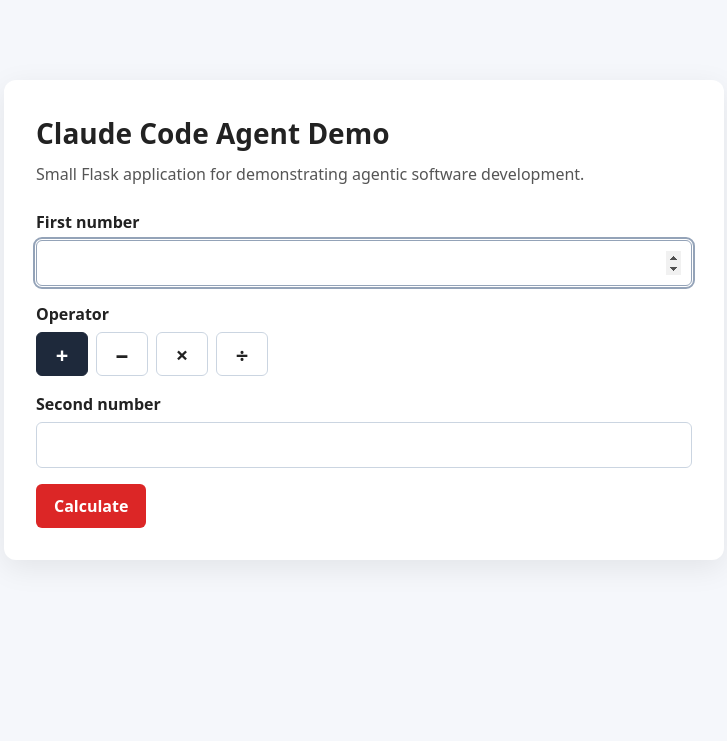
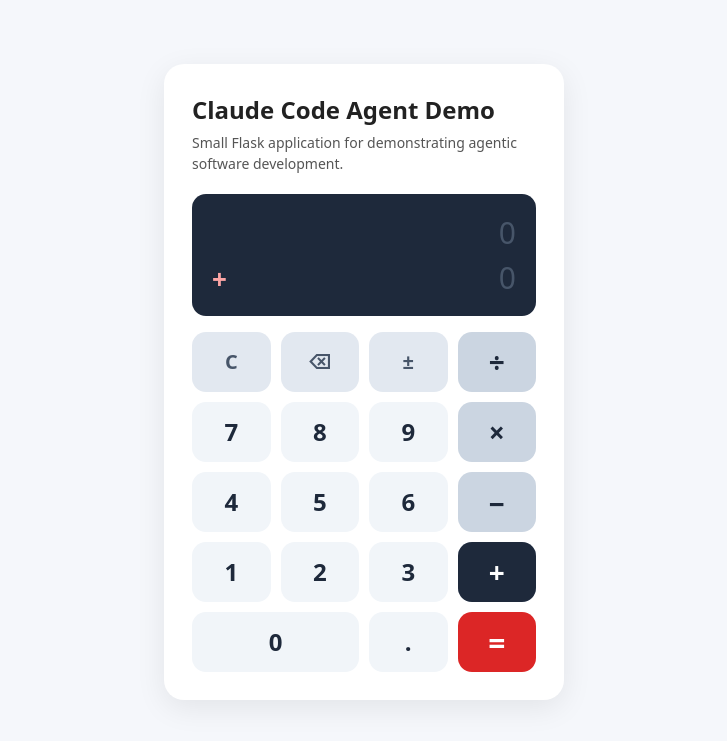
Before and after one commit to DonTihi/code_demo, a Flask app: page / in a window 1280 px wide. Shown: the top 741 px of the page, without its empty margins (276-1003 px from the left). Run offline with Flask 3, Linux system fonts and the light colour scheme.

Commit message:
Redesign the page as a pocket calculator with a 0-9 keypad
The form now looks like a real calculator: a dark display showing both
numbers, the selected operator and the result, and a keypad with digits
1-9 in a 3x3 grid, 0 below, operator keys in the right column, C, ⌫, ±
and a red = key. The physical keyboard works too.

The server still does all the arithmetic: calculator.js only fills in
the a/op/b form fields, and without JavaScript the fields can still be
typed into. The keypad logic is covered by Node.js unit tests, which
pytest runs when Node.js is installed.

Co-Authored-By: Claude Opus 5.5 (1M context) <noreply@anthropic.com>

```diff
--- /dev/null
+++ b/app/static/calculator.js
@@ -0,0 +1,175 @@
+// Keypad for the calculator form.
+//
+// The server still does the arithmetic: the keypad only fills in the "a" and
+// "b" fields and picks the operator, and "=" submits the form. Without
+// JavaScript the fields can still be typed into directly.
+(function () {
+    "use strict";
+
+    const MAX_LENGTH = 15;
+
+    function isDigit(key) {
+        return /^[0-9]$/.test(key);
+    }
+
+    // State: { a, b, active: "a" | "b", result }. `result` holds the last
+    // result shown by the server; it is cleared as soon as the user continues.
+
+    function appendDigit(value, digit) {
+        if (value.replace("-", "").length >= MAX_LENGTH) {
+            return value;
+        }
+        if (value === "0") {
+            return digit;
+        }
+        if (value === "-0") {
+            return "-" + digit;
+        }
+        return value + digit;
+    }
+
+    function appendDecimalPoint(value) {
+        if (value.includes(".")) {
+            return value;
+        }
+        if (value === "" || value === "-") {
+            return value + "0.";
+        }
+        return value + ".";
+    }
+
+    function toggleSign(value) {
+        return value.startsWith("-") ? value.slice(1) : "-" + value;
+    }
+
+    // After a result, a digit starts a new calculation; any other key
+    // continues with the result as the first number.
+    function continueFromResult(state) {
+        if (state.result === "") {
+            return state;
+        }
+        return { a: state.result, b: "", active: "a", result: "" };
+    }
+
+    function applyKey(state, key) {
+        if (key === "clear") {
+            return { a: "", b: "", active: "a", result: "" };
+        }
+
+        if (isDigit(key) || key === ".") {
+            if (state.result !== "") {
+                state = { a: "", b: "", active: "a", result: "" };
+            }
+            const value = state[state.active];
+            const next = key === "." ? appendDecimalPoint(value) : appendDigit(value, key);
+            return { ...state, [state.active]: next };
+        }
+
+        state = continueFromResult(state);
+
+        if (key === "sign") {
+            return { ...state, [state.active]: toggleSign(state[state.active]) };
+        }
+        if (key === "backspace") {
+            return { ...state, [state.active]: state[state.active].slice(0, -1) };
+        }
+        return state;
+    }
+
+    function chooseOperator(state) {
+        return { ...continueFromResult(state), active: "b" };
+    }
+
+    const KEYBOARD_KEYS = {
+        Escape: "clear",
+        Delete: "clear",
+        Backspace: "backspace",
+        ",": ".",
+    };
+
+    function init(form) {
+        const fields = { a: form.elements.a, b: form.elements.b };
+        const operatorDisplay = form.querySelector("[data-operator-display]");
+        let state = {
+            a: fields.a.value,
+            b: fields.b.value,
+            active: fields.a.value ? "b" : "a",
+            result: form.dataset.result || "",
+        };
+
+        function render() {
+            for (const [name, field] of Object.entries(fields)) {
+                field.value = state[name];
+                field.classList.toggle("is-active", name === state.active);
+            }
+            const checked = form.querySelector('input[name="op"]:checked');
+            operatorDisplay.textContent = checked ? checked.nextElementSibling.textContent : "";
+        }
+
+        function selectOperator(radio) {
+            radio.checked = true;
+            state = chooseOperator(state);
+            render();
+        }
+
+        for (const field of Object.values(fields)) {
+            // Use the on-screen keypad instead of the phone's keyboard.
+            field.inputMode = "none";
+            field.addEventListener("focus", () => {
+                state = { ...state, active: field.name };
+                render();
+            });
+            field.addEventListener("input", () => {
+                state = { ...state, [field.name]: field.value, result: "" };
+            });
+        }
+
+        form.addEventListener("click", (event) => {
+            if (event.target.name === "op") {
+                selectOperator(event.target);
+                return;
+            }
+            const button = event.target.closest("[data-key]");
+            if (button) {
+                state = applyKey(state, button.dataset.key);
+                render();
+            }
+        });
+
+        // Physical keyboard support when no text field has focus.
+        document.addEventListener("keydown", (event) => {
+            if (event.ctrlKey || event.metaKey || event.altKey || event.target.matches("input[type=text]")) {
+                return;
+            }
+            const radio = form.querySelector(`input[name="op"][value="${CSS.escape(event.key)}"]`);
+            if (radio) {
+                event.preventDefault();
+                selectOperator(radio);
+                return;
+            }
+            if (event.key === "Enter" || event.key === "=") {
+                if (event.target.closest("button, label")) {
+                    return; // let buttons and operator keys handle Enter themselves
+                }
+                event.preventDefault();
+                form.requestSubmit();
+                return;
+            }
+            const key = KEYBOARD_KEYS[event.key] || event.key;
+            if (isDigit(key) || [".", "clear", "backspace"].includes(key)) {
+                event.preventDefault();
+                state = applyKey(state, key);
+                render();
+            }
+        });
+
+        form.classList.add("is-enhanced");
+        render();
+    }
+
+    if (typeof module !== "undefined" && module.exports) {
+        module.exports = { applyKey, chooseOperator, MAX_LENGTH };
+    } else {
+        document.querySelectorAll("[data-calculator]").forEach(init);
+    }
+})();
--- a/app/static/style.css
+++ b/app/static/style.css
@@ -16,153 +16,227 @@ body {
 }
 
 h1 {
-    margin: 0 0 8px;
-    font-size: 28px;
+    margin: 0 0 4px;
+    font-size: 24px;
 }
 
 .container {
-    max-width: 720px;
-    margin: 80px auto;
-    padding: 32px;
+    max-width: 400px;
+    margin: 64px auto;
+    padding: 28px;
     background: white;
-    border-radius: 12px;
+    border-radius: 20px;
     box-shadow: 0 8px 30px rgba(0, 0, 0, 0.08);
 }
 
 .subtitle {
     margin: 0;
     color: #555;
+    font-size: 14px;
 }
 
-.calculator-form {
-    display: grid;
-    gap: 16px;
-    margin-top: 24px;
-}
-
-.calculator-form label {
-    display: grid;
-    gap: 6px;
-    font-weight: 600;
-}
-
-.calculator-form input[type="number"] {
-    padding: 10px;
-    border: 1px solid #cbd5e1;
-    border-radius: 6px;
-    font: inherit;
-    font-size: 16px;
-}
-
-.calculator-form input[type="number"]:focus-visible {
-    outline: 2px solid #94a3b8;
-    outline-offset: 1px;
-    border-color: #94a3b8;
-}
-
-.operator-group {
-    margin: 0;
+.visually-hidden {
+    position: absolute;
+    width: 1px;
+    height: 1px;
+    margin: -1px;
     padding: 0;
+    overflow: hidden;
+    clip: rect(0 0 0 0);
+    white-space: nowrap;
     border: 0;
 }
 
-.operator-group legend {
-    margin-bottom: 6px;
-    padding: 0;
-    font-weight: 600;
+.calculator {
+    display: grid;
+    grid-template-columns: minmax(0, 1fr);
+    gap: 16px;
+    margin-top: 20px;
 }
 
-.operator-buttons {
-    display: flex;
-    flex-wrap: wrap;
-    gap: 8px;
+/* Display */
+
+.display {
+    padding: 16px 20px;
+    border-radius: 14px;
+    background: #1e293b;
+    color: white;
+    text-align: right;
 }
 
-.calculator-form .operator-button {
-    position: relative;
-    display: block;
+.display-row {
+    display: flex;
+    align-items: baseline;
+    gap: 12px;
 }
 
-.operator-button input {
+.display input {
+    flex: 1;
+    width: 100%;
+    min-width: 0;
+    padding: 0;
+    border: 0;
+    background: transparent;
+    color: inherit;
+    font: inherit;
+    font-size: 30px;
+    font-variant-numeric: tabular-nums;
+    text-align: right;
+    outline: none;
+}
+
+.display input::placeholder {
+    color: #475569;
+}
+
+.display-operator {
+    min-width: 1ch;
+    color: #fca5a5;
+    font-size: 26px;
+    font-weight: 700;
+}
+
+.calculator.is-enhanced .display input {
+    color: #94a3b8;
+}
+
+.calculator.is-enhanced .display input.is-active {
+    color: white;
+}
+
+.display input:focus-visible {
+    text-decoration: underline;
+    text-decoration-color: #94a3b8;
+    text-underline-offset: 6px;
+}
+
+.result,
+.error {
+    margin: 10px 0 0;
+    padding-top: 10px;
+    border-top: 1px solid #334155;
+    font-size: 14px;
+}
+
+.result {
+    color: #94a3b8;
+}
+
+.result strong {
+    display: block;
+    color: white;
+    font-size: 36px;
+    line-height: 1.2;
+    font-variant-numeric: tabular-nums;
+    overflow-wrap: anywhere;
+}
+
+.error {
+    color: #fca5a5;
+}
+
+/* Keypad */
+
+.keypad {
+    display: grid;
+    grid-template-columns: repeat(4, minmax(0, 1fr));
+    gap: 10px;
+}
+
+.key {
+    position: relative;
+    display: flex;
+    align-items: center;
+    justify-content: center;
+    height: 60px;
+    padding: 0;
+    border: 0;
+    border-radius: 14px;
+    background: #f1f5f9;
+    color: #1e293b;
+    font: inherit;
+    font-size: 24px;
+    font-weight: 600;
+    cursor: pointer;
+    user-select: none;
+    -webkit-tap-highlight-color: transparent;
+    transition: background-color 0.15s ease, transform 0.05s ease;
+}
+
+.key:hover {
+    background: #e2e8f0;
+}
+
+.key:active {
+    transform: scale(0.96);
+}
+
+.key:focus-visible,
+.key-operator input:focus-visible + span {
+    outline: 2px solid #64748b;
+    outline-offset: 2px;
+}
+
+.key-wide {
+    grid-column: span 2;
+}
+
+.key-function {
+    background: #e2e8f0;
+    color: #475569;
+    font-size: 20px;
+}
+
+.key-function:hover {
+    background: #cbd5e1;
+}
+
+.key-operator {
+    background: #cbd5e1;
+}
+
+.key-operator:hover {
+    background: #94a3b8;
+}
+
+.key-operator input {
     position: absolute;
     opacity: 0;
     pointer-events: none;
 }
 
-.operator-button span {
+.key-operator span {
     display: flex;
     align-items: center;
     justify-content: center;
-    width: 52px;
-    height: 44px;
-    border: 1px solid #cbd5e1;
-    border-radius: 6px;
-    background: white;
-    font-size: 22px;
-    font-weight: 700;
-    cursor: pointer;
-    user-select: none;
-    transition: background-color 0.15s ease, border-color 0.15s ease;
+    width: 100%;
+    height: 100%;
+    border-radius: inherit;
+    font-size: 28px;
 }
 
-.operator-button span:hover {
-    background: #f1f5f9;
-}
-
-.operator-button input:checked + span {
-    border-color: #1e293b;
+.key-operator input:checked + span {
     background: #1e293b;
     color: white;
 }
 
-.operator-button input:focus-visible + span {
-    outline: 2px solid #94a3b8;
-    outline-offset: 2px;
-}
-
 .calculate-button {
-    width: fit-content;
-    padding: 10px 18px;
-    border: 0;
-    border-radius: 6px;
     background: #dc2626;
     color: white;
-    font: inherit;
-    font-size: 16px;
-    font-weight: 700;
-    cursor: pointer;
-    transition: background-color 0.15s ease;
+    font-size: 30px;
 }
 
 .calculate-button:hover {
     background: #b91c1c;
 }
 
-.calculate-button:focus-visible {
-    outline: 2px solid #b91c1c;
-    outline-offset: 2px;
-}
+@media (max-width: 460px) {
+    .container {
+        margin: 12px;
+        padding: 20px;
+    }
 
-.result,
-.error {
-    margin: 24px 0 0;
-    padding: 12px 16px;
-    border-radius: 6px;
-}
-
-.result {
-    font-size: 18px;
-    background: #f1f5f9;
-}
-
-.error {
-    color: #b91c1c;
-    background: #fef2f2;
-}
-
-@media (max-width: 760px) {
-    .container {
-        margin: 16px;
-        padding: 24px;
+    .key {
+        height: 56px;
     }
 }
--- a/app/templates/index.html
+++ b/app/templates/index.html
@@ -1,3 +1,13 @@
+{% macro operator_key(symbol, labels, selected_op) -%}
+    {%- set text, name = labels -%}
+    <label class="key key-operator">
+        <input type="radio" name="op" value="{{ symbol }}" aria-label="{{ name }}"{% if symbol == selected_op %} checked{% endif %}>
+        <span aria-hidden="true">{{ text }}</span>
+    </label>
+{%- endmacro %}
+{% macro digit_key(digit) -%}
+    <button type="button" class="key" data-key="{{ digit }}">{{ digit }}</button>
+{%- endmacro %}
 <!doctype html>
 <html lang="en">
 <head>
@@ -5,42 +15,33 @@
     <meta name="viewport" content="width=device-width, initial-scale=1">
     <title>Claude Code Agent Demo</title>
     <link rel="stylesheet" href="{{ url_for('static', filename='style.css') }}">
+    <script src="{{ url_for('static', filename='calculator.js') }}" defer></script>
 </head>
 <body>
+    {% set selected_op = request.form.get('op', '+') %}
     <main class="container">
         <h1>Claude Code Agent Demo</h1>
         <p class="subtitle">Small Flask application for demonstrating agentic software development.</p>
 
-        <form method="post" action="{{ url_for('main.calculate') }}" class="calculator-form">
-            <label>
-                First number
-                <input type="number" name="a" step="any" inputmode="decimal" required autofocus
+        <form method="post" action="{{ url_for('main.calculate') }}" class="calculator"
+              data-calculator data-result="{{ result if result is defined else '' }}">
+            <div class="display">
+                <label class="display-row">
+                    <span class="visually-hidden">First number</span>
+                    <input type="text" name="a" inputmode="decimal" autocomplete="off" placeholder="0" required
                            value="{{ request.form.get('a', '') }}">
                 </label>
 
-            <fieldset class="operator-group">
-                <legend>Operator</legend>
-                {% set selected_op = request.form.get('op', '+') %}
-                <div class="operator-buttons">
-                    {% for symbol, (text, name) in operators.items() %}
-                        <label class="operator-button">
-                            <input type="radio" name="op" value="{{ symbol }}" aria-label="{{ name }}"{% if symbol == selected_op %} checked{% endif %}>
-                            <span aria-hidden="true">{{ text }}</span>
-                        </label>
-                    {% endfor %}
-                </div>
-            </fieldset>
-
-            <label>
-                Second number
-                <input type="number" name="b" step="any" inputmode="decimal" required
+                <label class="display-row">
+                    <span class="display-operator" aria-hidden="true" data-operator-display>
+                        {{- operators[selected_op][0] if selected_op in operators -}}
+                    </span>
+                    <span class="visually-hidden">Second number</span>
+                    <input type="text" name="b" inputmode="decimal" autocomplete="off" placeholder="0" required
                            value="{{ request.form.get('b', '') }}">
                 </label>
 
-            <button type="submit" class="calculate-button">Calculate</button>
-        </form>
-
-        <div aria-live="polite">
+                <div class="display-output" aria-live="polite">
                     {% if result is defined %}
                         <p class="result">Result: <strong>{{ result }}</strong></p>
                     {% endif %}
@@ -49,6 +50,34 @@
                         <p class="error" role="alert">{{ error }}</p>
                     {% endif %}
                 </div>
+            </div>
+
+            <div class="keypad">
+                <button type="button" class="key key-function" data-key="clear" aria-label="Clear">C</button>
+                <button type="button" class="key key-function" data-key="backspace" aria-label="Delete last digit">⌫</button>
+                <button type="button" class="key key-function" data-key="sign" aria-label="Toggle sign">±</button>
+                {{ operator_key("/", operators["/"], selected_op) }}
+
+                {{ digit_key(7) }}
+                {{ digit_key(8) }}
+                {{ digit_key(9) }}
+                {{ operator_key("*", operators["*"], selected_op) }}
+
+                {{ digit_key(4) }}
+                {{ digit_key(5) }}
+                {{ digit_key(6) }}
+                {{ operator_key("-", operators["-"], selected_op) }}
+
+                {{ digit_key(1) }}
+                {{ digit_key(2) }}
+                {{ digit_key(3) }}
+                {{ operator_key("+", operators["+"], selected_op) }}
+
+                <button type="button" class="key key-wide" data-key="0">0</button>
+                <button type="button" class="key" data-key="." aria-label="Decimal point">.</button>
+                <button type="submit" class="key calculate-button" aria-label="Calculate">=</button>
+            </div>
+        </form>
     </main>
 </body>
 </html>
```
Also changed, not shown: CLAUDE.md (+2 -0 lines), tests/js/calculator.test.js (added, +81 -0 lines), tests/test_app.py (+50 -0 lines), tests/test_keypad_js.py (added, +19 -0 lines), README.md. Lines whose indentation alone changed are shown as unchanged.
